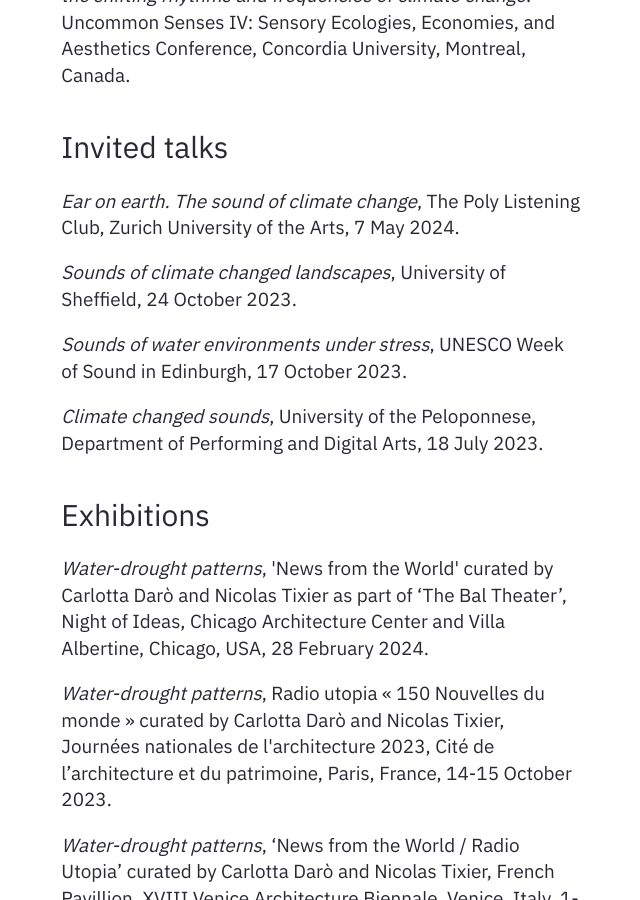
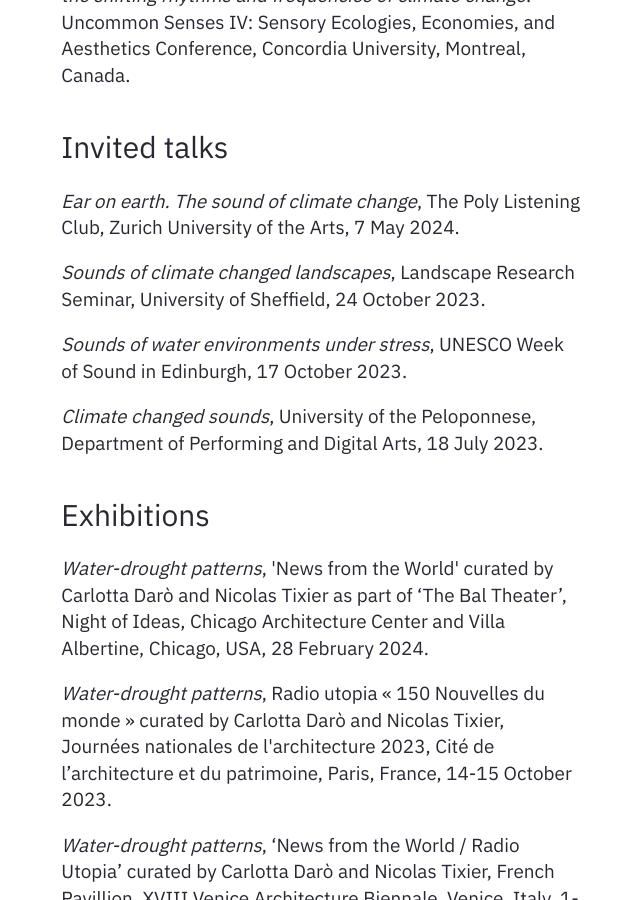
Before and after one commit to listeningtoclimatechange/listeningtoclimatechange.github.io, a Jekyll site: the page built from _notes/publications.md, in a window 1280 px wide and 900 px high, scrolled down 1318 px. Shown: the whole window, without its empty margins (317-957 px from the left). Built offline with Jekyll 4.4.1, drawn with Linux system fonts in a browser that asks for light colours.

Commit message:
Update publications.md

```diff
--- a/_notes/publications.md
+++ b/_notes/publications.md
@@ -23,7 +23,7 @@ Panourgia, E-I. (2023, May 3–6). *Listening encounters with the shifting rhyth
 ### Invited talks
 *Ear on earth. The sound of climate change*, The Poly Listening Club, Zurich University of the Arts, 7 May 2024.
 
-*Sounds of climate changed landscapes*, University of Sheffield, 24 October 2023.
+*Sounds of climate changed landscapes*, Landscape Research Seminar, University of Sheffield, 24 October 2023.
 
 *Sounds of water environments under stress*, UNESCO Week of Sound in Edinburgh, 17 October 2023.
 
```
